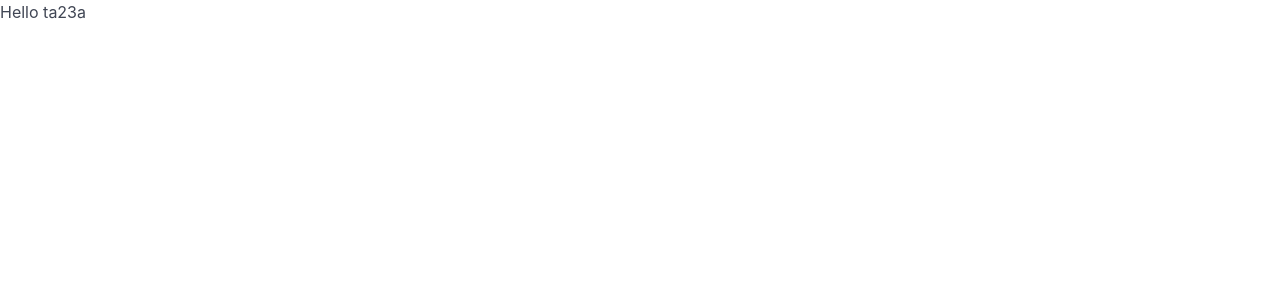
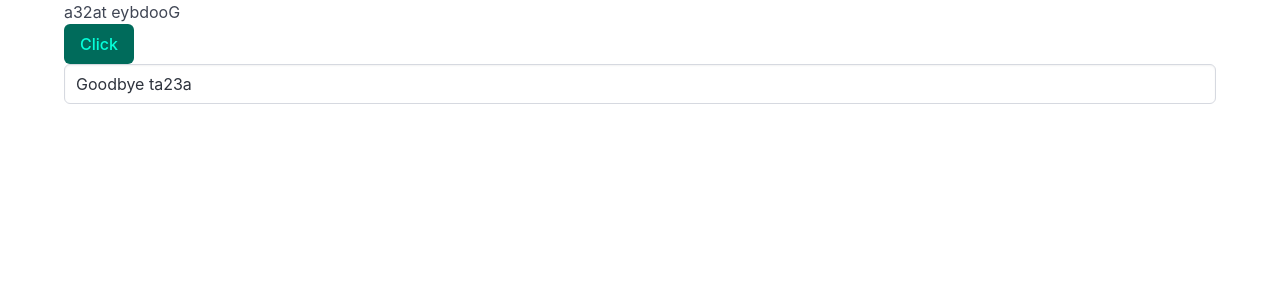
Before and after one commit to NGuljajev/ta23alearnnode, a Vue app: page / in a window 1280 px wide. Shown: the top 300 px of the page. Built offline with nearby package versions, Linux system fonts and the light colour scheme.

Commit message:
1.14.2025

```diff
--- a/package.json
+++ b/package.json
@@ -24,7 +24,7 @@
     "vue": "^3.5.13",
     "vue-loader": "^17.4.2",
     "vue-template-compiler": "^2.7.16",
-    "webpack": "^5.96.1",
+    "webpack": "^5.97.1",
     "webpack-cli": "^5.1.4",
     "webpack-dev-server": "^5.1.0"
   }
--- a/src/App.vue
+++ b/src/App.vue
@@ -1,10 +1,22 @@
 <script setup>
-let message = 'Hello ta23a'
+import { ref } from 'vue';
+
+let message = ref('Hello ta23a')
+
+setTimeout(()=>{
+    message.value = 'Goodbye ta23a';
+},5000);
+
+
+
 </script>
 
 <template>
-    <h1>{{ message }}</h1>
+    <div class="container">
+    <h1>{{ message.split('').reverse().join('') }}</h1>
+    <button class="button is-primary is-dark" @click="message='We are back'">Click</button>
+    <input class="input" v-model="message">
+</div>
 </template>
 
-<style>
-</style>
+<style></style>
```
Also changed, not shown: 1 other file (tests, documents, lock files or other folders).
